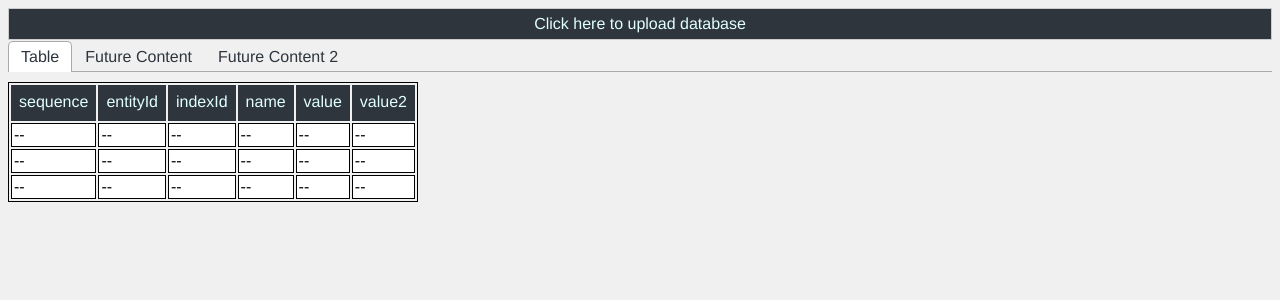
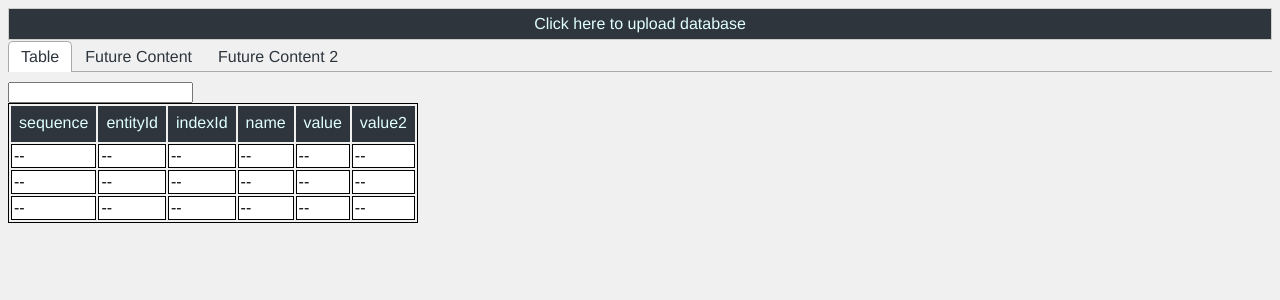
Before and after one commit to RoosInst/Titan, a React app: page / in a window 1280 px wide. Shown: the top 300 px of the page. Built offline with nearby package versions, Linux system fonts and the light colour scheme.

Commit message:
Search bar

```diff
--- a/src/components/BuildTable.js
+++ b/src/components/BuildTable.js
@@ -43,10 +43,10 @@ function BuildTable(props) {
         headerGroups,
         rows,
         prepareRow,
-    } = useTable({ columns, data })
+    } = useTable({ columns, data, globalFilter: String })
     return (
-        <table {...getTableProps()} style={{ border: 'solid 1px black' }}>
-       <thead>
+      <table {...getTableProps()} style={{ border: 'solid 1px black' }}>
+      <thead>
          {headerGroups.map(headerGroup => (
            <tr {...headerGroup.getHeaderGroupProps()}>
              {headerGroup.headers.map(column => (
--- /dev/null
+++ b/src/components/SearchBar.js
@@ -0,0 +1,9 @@
+import React from 'react';
+
+export default () => (
+    <div>
+        <form>
+            <input type="text" id="search" />
+        </form>
+    </div>
+);
--- a/src/components/TabBar.js
+++ b/src/components/TabBar.js
@@ -1,6 +1,7 @@
 import React from 'react'
 import { Tab, Tabs, TabList, TabPanel } from 'react-tabs';
 import BuildTable from './BuildTable';
+import SearchBar from './SearchBar';
 import 'react-tabs/style/react-tabs.scss';
 
 export default () => (
@@ -24,6 +25,7 @@ export default () => (
     </TabList>
 
     <TabPanel>
+      <SearchBar />
       <BuildTable />
     </TabPanel>
     <TabPanel>
```
